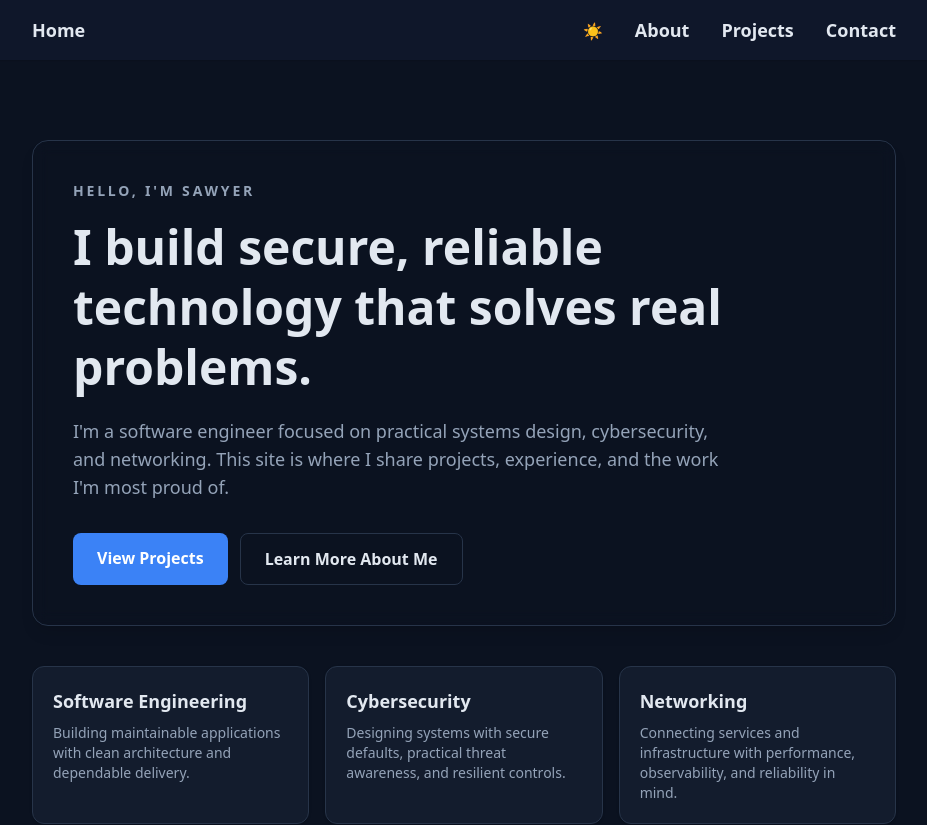
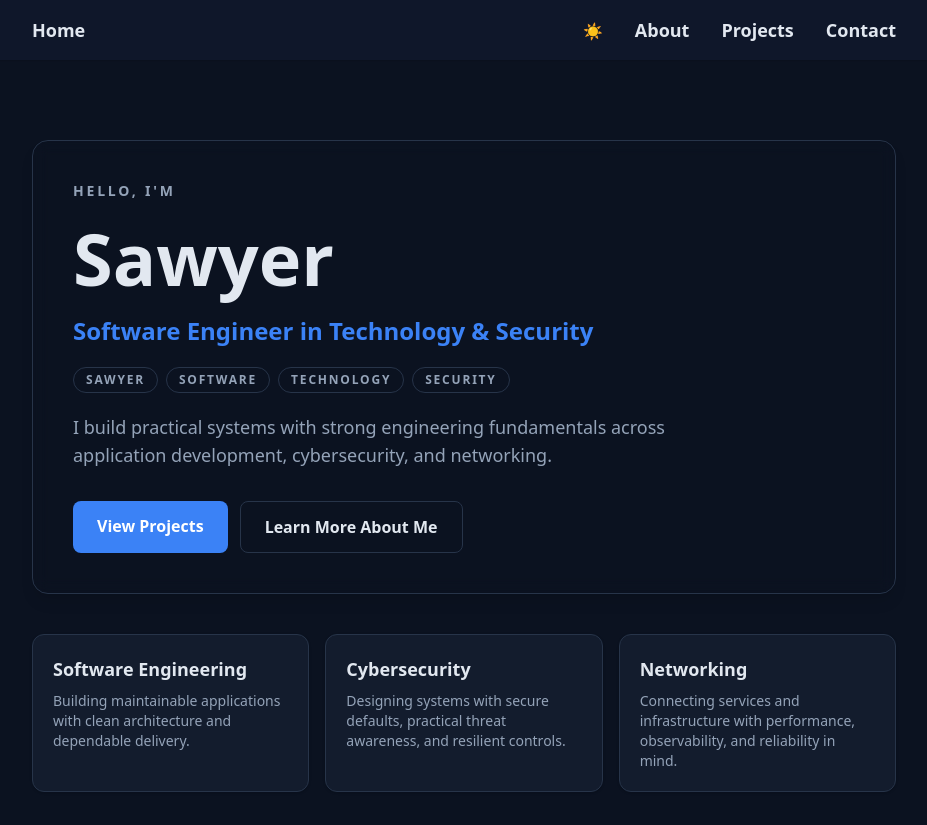
Before and after one commit to sawyersieja/kikko, a Next.js app: page / in a window 1280 px wide. Shown: the top 825 px of the page, without its empty margins (176-1103 px from the left). Built offline with nearby package versions, Linux system fonts and the light colour scheme.

Commit message:
Emphasize key landing-page keywords and name prominence

```diff
--- a/src/app/components/Hero.tsx
+++ b/src/app/components/Hero.tsx
@@ -15,6 +15,8 @@ const focusAreas = [
   },
 ];
 
+const keywordChips = ["Sawyer", "Software", "Technology", "Security"];
+
 const Hero = () => {
   return (
     <section className="relative flex-1 py-14 sm:py-20">
@@ -23,15 +25,30 @@ const Hero = () => {
       <div className="mx-auto flex w-full max-w-4xl flex-col gap-10">
         <div className="rounded-2xl border border-border bg-card/85 p-8 shadow-lg backdrop-blur-sm sm:p-10">
           <p className="text-sm font-semibold uppercase tracking-[0.2em] text-muted">
-            Hello, I&apos;m Sawyer
+            Hello, I&apos;m
           </p>
 
-          <h1 className="mt-4 text-4xl font-bold leading-tight text-foreground sm:text-5xl">
-            I build secure, reliable technology that solves real problems.
+          <h1 className="mt-3 text-5xl font-black leading-tight text-foreground sm:text-6xl md:text-7xl">
+            Sawyer
           </h1>
 
+          <p className="mt-3 text-xl font-semibold text-primary sm:text-2xl">
+            Software Engineer in Technology &amp; Security
+          </p>
+
+          <div className="mt-5 flex flex-wrap gap-2">
+            {keywordChips.map((chip) => (
+              <span
+                key={chip}
+                className="rounded-full border border-border bg-background px-3 py-1 text-xs font-bold uppercase tracking-[0.15em] text-muted"
+              >
+                {chip}
+              </span>
+            ))}
+          </div>
+
           <p className="mt-5 max-w-2xl text-base text-muted sm:text-lg">
-            I&apos;m a software engineer focused on practical systems design, cybersecurity, and networking. This site is where I share projects, experience, and the work I&apos;m most proud of.
+            I build practical systems with strong engineering fundamentals across application development, cybersecurity, and networking.
           </p>
 
           <div className="mt-8 flex flex-wrap gap-3">
```
